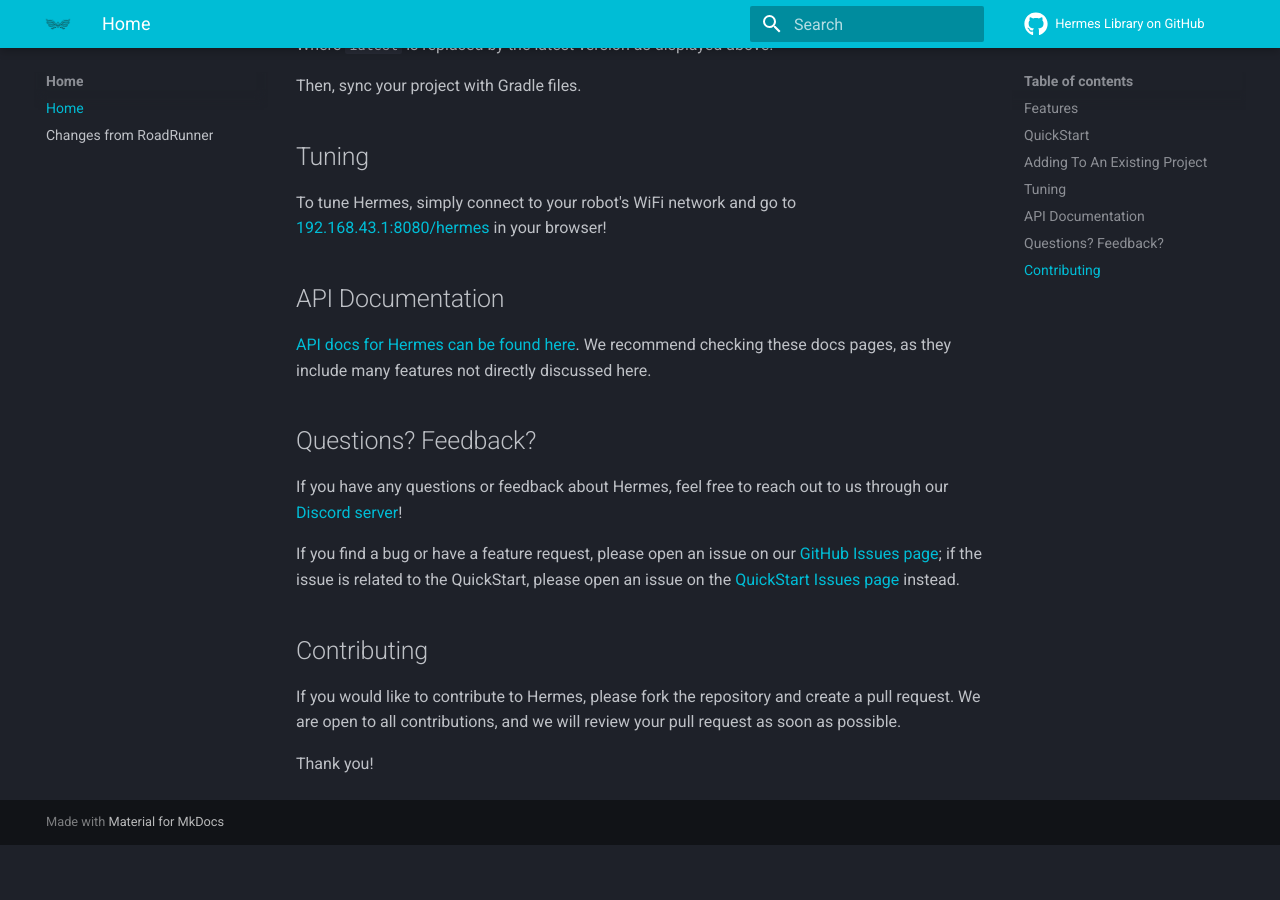
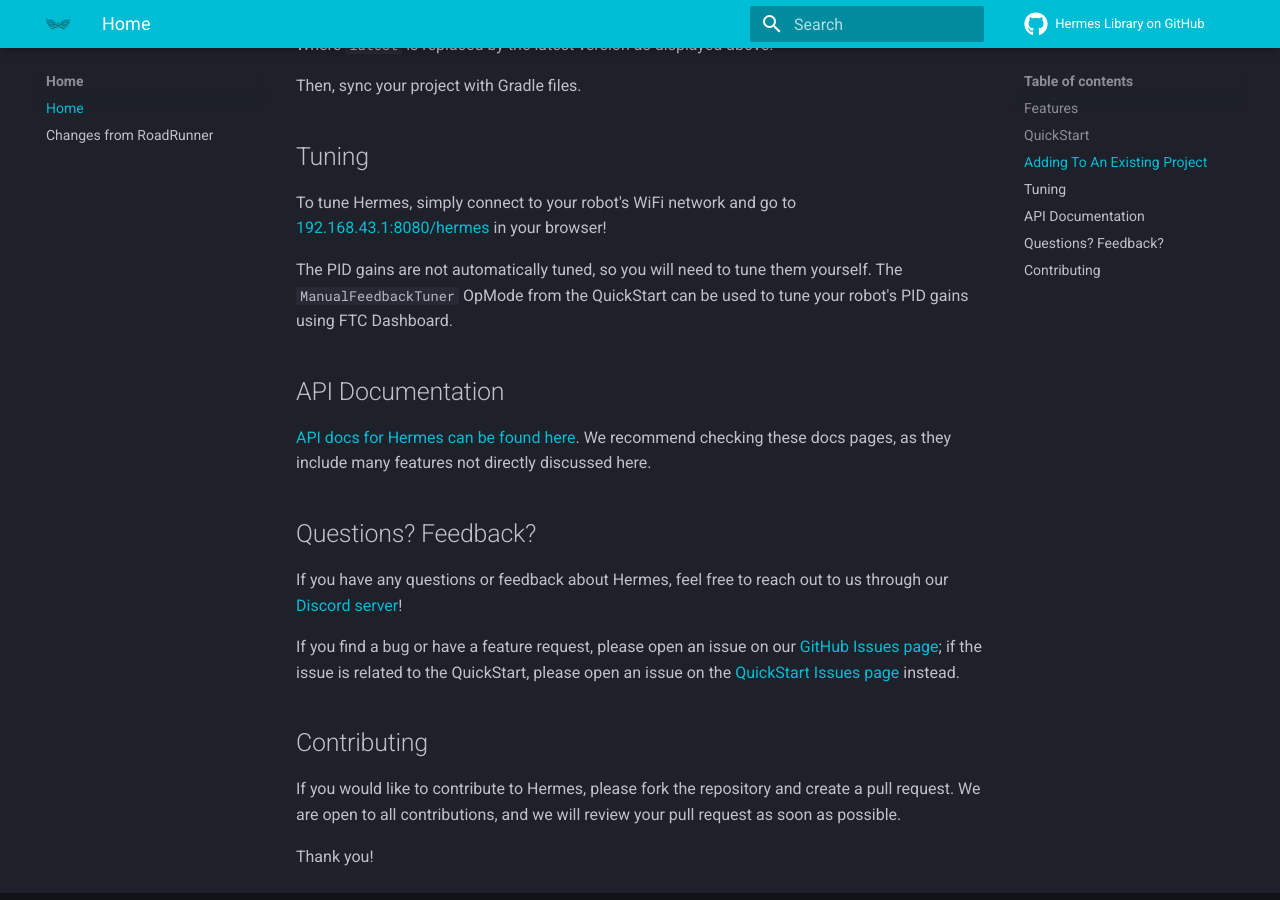
Before and after one commit to HermesFTC/Docs, an MkDocs documentation site: the page built from docs/index.md, in a window 1280 px wide and 900 px high, scrolled down 1013 px. Built offline with MkDocs 1.6.1 and Material for MkDocs 9.7.7, drawn with Linux system fonts in a browser that asks for light colours; comment, search, counter and statistics services are not loaded; before the commit the page ends 1858 px from its top, so only the background shows below that.

Commit message:
update index.md to clarify manual tuning of PID gains and reference ManualFeedbackTuner OpMode

```diff
--- a/docs/index.md
+++ b/docs/index.md
@@ -47,6 +47,11 @@
 go to [192.168.43.1:8080/hermes](192.168.43.1:8080/hermes)
 in your browser!
 
+The PID gains are not automatically tuned,
+so you will need to tune them yourself.
+The `ManualFeedbackTuner` OpMode from the QuickStart
+can be used to tune your robot's PID gains using FTC Dashboard.
+
 ## API Documentation
 
 [API docs for Hermes can be found here](https://docs.hermes.zharel.gay/).
```
